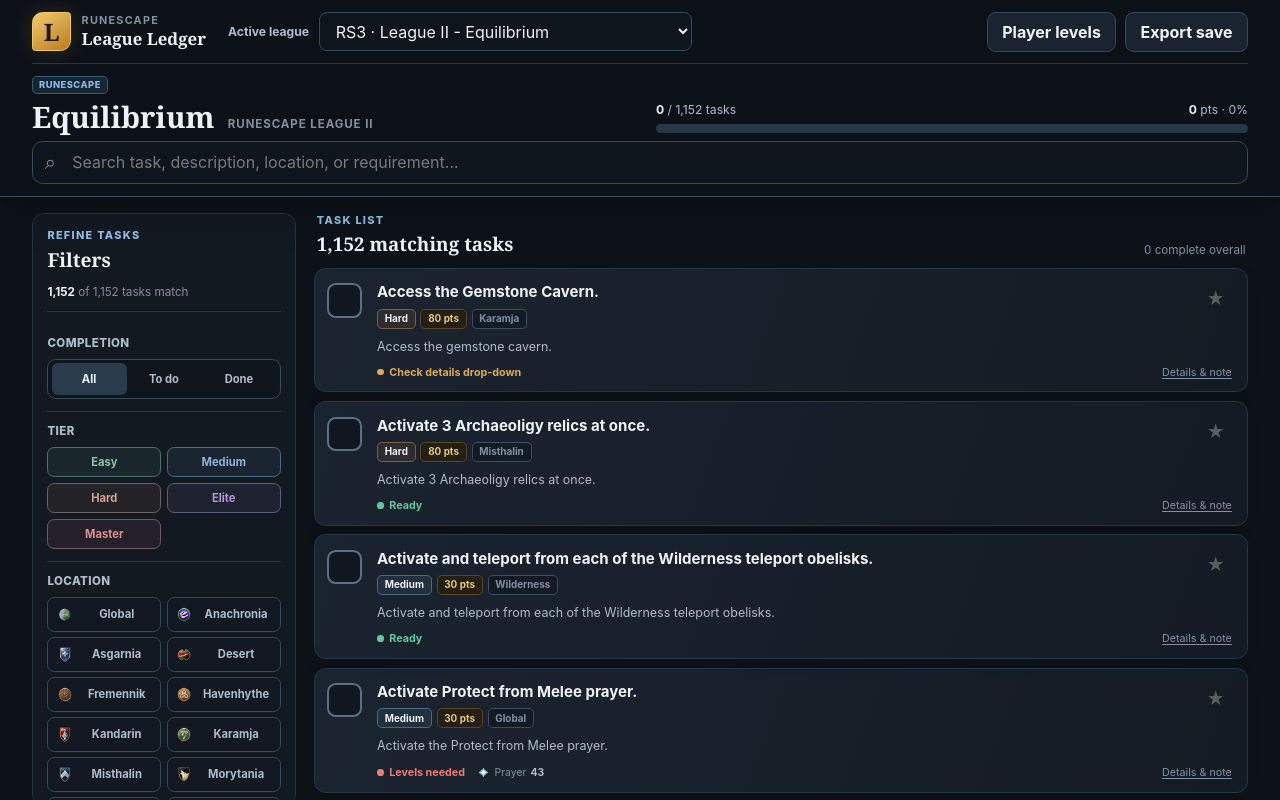
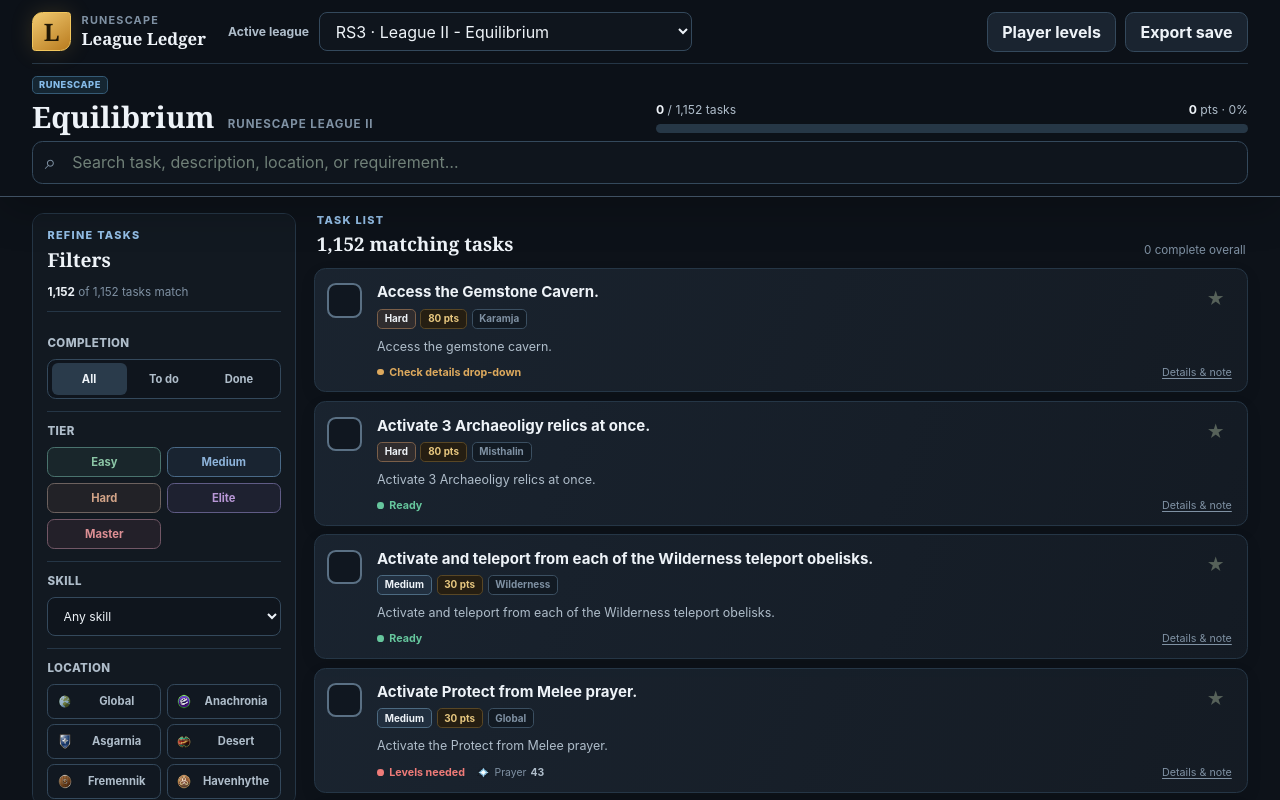
Before and after one commit to Aphemra/runescape-leagues-tracker, a React (Vite) app: page / in a window 1280 px wide. Shown: the top 800 px of the page. Built offline with nearby package versions, Linux system fonts and the light colour scheme.

Commit message:
Added skill filtering to the filter panel

```diff
--- a/src/App.tsx
+++ b/src/App.tsx
@@ -114,6 +114,7 @@
       ...leagueState.filters,
       search: "",
       tierIds: [],
+      skillIds: [],
       facets: {},
       completion: "all",
       requirements: "all",
--- a/src/components/FiltersPanel.tsx
+++ b/src/components/FiltersPanel.tsx
@@ -31,6 +31,7 @@
     onChange({
       ...filters,
       tierIds: [],
+      skillIds: [],
       facets: {},
       completion: "all",
       requirements: "all",
@@ -86,6 +87,28 @@
           ))}
         </div>
       </fieldset>
+
+      <div className="filter-group">
+        <label htmlFor="skill-filter">Skill</label>
+
+        <select
+          id="skill-filter"
+          value={filters.skillIds[0] ?? ""}
+          onChange={(event) =>
+            patch({
+              skillIds: event.target.value ? [event.target.value] : [],
+            })
+          }
+        >
+          <option value="">Any skill</option>
+
+          {manifest.playerStats.map((stat) => (
+            <option value={stat.id} key={stat.id}>
+              {stat.label}
+            </option>
+          ))}
+        </select>
+      </div>
 
       {manifest.facets.map((facet) => (
         <fieldset className="filter-group" key={facet.id}>
--- a/src/domain/leagues/filterState.ts
+++ b/src/domain/leagues/filterState.ts
@@ -3,6 +3,7 @@
 export function countActiveFilters(filters: LeagueFilterState): number {
   return (
     filters.tierIds.length +
+    filters.skillIds.length +
     Object.values(filters.facets).filter((values) => values.length > 0).length +
     (filters.completion === "all" ? 0 : 1) +
     (filters.requirements === "all" ? 0 : 1) +
--- a/src/domain/leagues/selectTasks.ts
+++ b/src/domain/leagues/selectTasks.ts
@@ -1,6 +1,7 @@
 import type { LeagueDataset, LeagueTask } from "./types";
 import { evaluateRequirements, type RequirementEvaluation } from "./requirements";
 import type { LeagueFilterState, LeagueUserState } from "../storage/types";
+import { getTaskSkillIds } from "./taskSkills";
 
 export type TaskView = {
   task: LeagueTask;
@@ -8,6 +9,7 @@
   isCompleted: boolean;
   isFavorite: boolean;
   requirementStatus: RequirementEvaluation;
+  skillIds: string[];
   points: number;
 };
 
@@ -56,6 +58,7 @@
     requirementStatus: evaluateRequirements(task.requirements, {
       stats: effectiveStats,
     }),
+    skillIds: getTaskSkillIds(task, dataset.manifest),
     points: taskPoints(task),
   }));
 }
@@ -67,6 +70,7 @@
 ): TaskView[] {
   const search = filters.search.trim().toLocaleLowerCase();
   const tierIds = new Set(filters.tierIds);
+  const skillIds = new Set(filters.skillIds);
   const selectedFacets = Object.entries(filters.facets).filter(([, values]) => values.length > 0);
 
   const filtered = views.filter((view) => {
@@ -74,7 +78,13 @@
     if (filters.completion === "incomplete" && view.isCompleted) return false;
     if (filters.requirements !== "all" && view.requirementStatus !== filters.requirements) return false;
     if (filters.favoritesOnly && !view.isFavorite) return false;
-    if (tierIds.size > 0 && !tierIds.has(view.task.tierId)) return false;
+    if (tierIds.size > 0 && !tierIds.has(view.task.tierId)) {
+      return false;
+    }
+
+    if (skillIds.size > 0 && !view.skillIds.some((skillId) => skillIds.has(skillId))) {
+      return false;
+    }
 
     for (const [facetId, selectedValues] of selectedFacets) {
       const taskValues = view.task.facets[facetId] ?? [];
--- /dev/null
+++ b/src/domain/leagues/taskSkills.ts
@@ -0,0 +1,173 @@
+import type { LeagueManifest, LeagueTask, RequirementNode } from "./types";
+
+type SkillInferenceRule = {
+  skillIds: string[];
+  patterns: RegExp[];
+};
+
+const SKILL_INFERENCE_RULES: SkillInferenceRule[] = [
+  {
+    skillIds: ["agility"],
+    patterns: [
+      /\b(?:complete|run) (?:an? )?(?:agility )?(?:course|lap)\b/i,
+      /\b(?:cross|use) (?:an? )?agility (?:shortcut|obstacle)\b/i,
+    ],
+  },
+  {
+    skillIds: ["archaeology"],
+    patterns: [/\bexcavate\b/i, /\brestore (?:an? |\d+ )?(?:artefact|artifact)/i, /\bscreen (?:some )?soil\b/i],
+  },
+  {
+    skillIds: ["construction"],
+    patterns: [
+      /\bbuild (?:an? |a piece of )?(?:furniture|room|hotspot)/i,
+      /\bconstruct (?:an? )?(?:item|piece of furniture)/i,
+      /\bmake (?:an? )?flatpack\b/i,
+    ],
+  },
+  {
+    skillIds: ["cooking"],
+    patterns: [/\b(?:cook|bake|brew|roast)\b/i, /\bmake (?:an? )?(?:pie|pizza|cake|stew)\b/i],
+  },
+  {
+    skillIds: ["crafting"],
+    patterns: [
+      /\bcraft\b/i,
+      /\bcut (?:an? )?(?:gem|diamond|ruby|emerald|sapphire|opal|jade)\b/i,
+      /\b(?:spin|weave|glassblow|tan)\b/i,
+    ],
+  },
+  {
+    skillIds: ["divination"],
+    patterns: [/\bconvert (?:memories|energy)\b/i, /\bharvest .* energy\b/i, /\bcreate (?:an? )?divine location\b/i],
+  },
+  {
+    skillIds: ["dungeoneering"],
+    patterns: [/\bcomplete (?:an? )?(?:dungeoneering|daemonheim) floor\b/i, /\bresource dungeon\b/i],
+  },
+  {
+    skillIds: ["farming"],
+    patterns: [
+      /\bplant (?:an? |some |\d+ )?(?:seed|seeds|sapling|tree)\b/i,
+      /\bharvest\b/i,
+      /\bcheck (?:the )?health of\b/i,
+      /\bgrow (?:an? |a patch of )?(?:crop|herb|tree|flower)\b/i,
+    ],
+  },
+  {
+    skillIds: ["firemaking"],
+    patterns: [/\bburn (?:any |\d+ |some )?(?:log|logs)\b/i, /\blight (?:an? )?(?:fire|bonfire)\b/i],
+  },
+  {
+    skillIds: ["fishing"],
+    patterns: [
+      /\b(?:fish|harpoon)\b/i,
+      /\bcatch (?:an? |\d+ )?(?:shrimp|anchov|herring|trout|salmon|tuna|lobster|swordfish|shark|fish)/i,
+    ],
+  },
+  {
+    skillIds: ["fletching"],
+    patterns: [
+      /\bfletch\b/i,
+      /\bstring (?:an? )?bow\b/i,
+      /\bmake (?:an? |\d+ )?(?:arrow|arrows|arrow shafts|bolts)\b/i,
+    ],
+  },
+  {
+    skillIds: ["herblore"],
+    patterns: [/\bclean (?:an? |some )?herb\b/i, /\b(?:make|mix|create) (?:an? |\d+ )?potions?\b/i],
+  },
+  {
+    skillIds: ["hunter"],
+    patterns: [
+      /\bset (?:an? )?(?:trap|snare)\b/i,
+      /\bcatch (?:an? |\d+ )?(?:bird|butterfl|chinchompa|salamander|kebbit|impling|whirligig)/i,
+    ],
+  },
+  {
+    skillIds: ["invention"],
+    patterns: [
+      /\baugment\b/i,
+      /\bdisassemble\b/i,
+      /\bsiphon (?:an? )?(?:augmented )?item\b/i,
+      /\bdiscover (?:an? )?blueprint\b/i,
+    ],
+  },
+  {
+    skillIds: ["mining"],
+    patterns: [
+      /\bmine (?:an? |any |\d+ |some )?(?:ore|ores|rock|rocks|clay|essence|coal|gem|gems)\b/i,
+      /\bprospect (?:an? )?rock\b/i,
+    ],
+  },
+  {
+    skillIds: ["prayer"],
+    patterns: [
+      /\b(?:bury|offer) (?:any |\d+ |some )?bones\b/i,
+      /\bscatter (?:any |\d+ |some )?ashes\b/i,
+      /\bactivate (?:an? )?prayer\b/i,
+    ],
+  },
+  {
+    skillIds: ["runecrafting", "runecraft"],
+    patterns: [/\bcraft (?:any |\d+ |some )?runes?\b/i, /\brunespan\b/i],
+  },
+  {
+    skillIds: ["smithing"],
+    patterns: [/\bsmelt\b/i, /\bsmith\b/i, /\bheat (?:an? )?(?:item|bar)\b/i],
+  },
+  {
+    skillIds: ["summoning"],
+    patterns: [/\bcreate (?:an? )?.* pouch\b/i, /\bsummon (?:an? )?(?:familiar|spirit)\b/i],
+  },
+  {
+    skillIds: ["thieving"],
+    patterns: [/\bpickpocket\b/i, /\bsteal from\b/i, /\bcrack (?:an? )?safe\b/i],
+  },
+  {
+    skillIds: ["woodcutting"],
+    patterns: [/\bchop\b/i, /\bcut (?:an? |any |\d+ |some )?.*trees?\b/i, /\bcut (?:any |\d+ |some )?creeping ivy\b/i],
+  },
+];
+
+function collectRequirementSkills(node: RequirementNode, result: Set<string>): void {
+  if (node.kind === "stat") {
+    result.add(node.statId);
+    return;
+  }
+
+  if (node.kind === "all" || node.kind === "any") {
+    node.children.forEach((child) => collectRequirementSkills(child, result));
+  }
+}
+
+export function getTaskSkillIds(task: LeagueTask, manifest: LeagueManifest): string[] {
+  const result = new Set<string>();
+  const knownSkillIds = new Set(manifest.playerStats.map((stat) => stat.id));
+
+  if (task.requirements.root) {
+    collectRequirementSkills(task.requirements.root, result);
+  }
+
+  const usesSkills = task.extensions?.usesSkills;
+
+  if (Array.isArray(usesSkills)) {
+    for (const skillId of usesSkills) {
+      if (typeof skillId === "string" && skillId.length > 0) {
+        result.add(skillId);
+      }
+    }
+  }
+
+  const searchableText = `${task.title} ${task.description.plain}`.toLocaleLowerCase();
+
+  for (const rule of SKILL_INFERENCE_RULES) {
+    const matchingSkillId = rule.skillIds.find((skillId) => knownSkillIds.has(skillId));
+
+    if (matchingSkillId && rule.patterns.some((pattern) => pattern.test(searchableText))) {
+      result.add(matchingSkillId);
+    }
+  }
+
+  return [...result];
+}
--- a/src/domain/storage/localStorage.ts
+++ b/src/domain/storage/localStorage.ts
@@ -16,6 +16,7 @@
   return {
     search: "",
     tierIds: [],
+    skillIds: [],
     facets: {},
     completion: "all",
     requirements: "all",
@@ -53,6 +54,7 @@
   return {
     search: typeof value.search === "string" ? value.search : defaults.search,
     tierIds: stringArray(value.tierIds),
+    skillIds: stringArray(value.skillIds),
     facets: Object.fromEntries(Object.entries(rawFacets).map(([key, entries]) => [key, stringArray(entries)])),
     completion: value.completion === "complete" || value.completion === "incomplete" ? value.completion : "all",
     requirements:
--- a/src/domain/storage/types.ts
+++ b/src/domain/storage/types.ts
@@ -9,6 +9,7 @@
 export type LeagueFilterState = {
   search: string;
   tierIds: string[];
+  skillIds: string[];
   facets: Record<string, string[]>;
   completion: CompletionFilter;
   requirements: RequirementFilter;
```
Also changed, not shown: scripts/import-wiki.ts (+10 -2 lines), src/data/leagues/rs3-equilibrium-2026.json, 1 other file (tests, documents, lock files or other folders).
